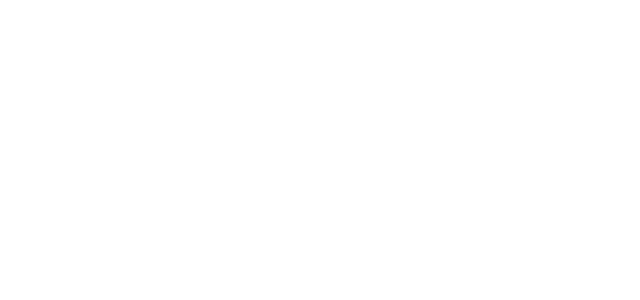
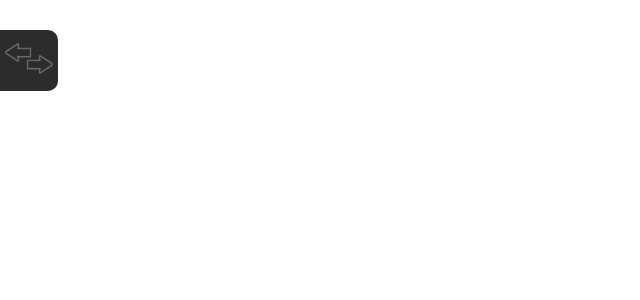
Before and after one commit to ParvizAzeroglu/Trip-at, a React (Vite) app: page /app in a window 1280 px wide. Shown: the top 300 px of the page, without its empty margins (0-640 px from the left). Built offline with nearby package versions, Linux system fonts and the light colour scheme.

Commit message:
Sidebar added

```diff
--- /dev/null
+++ b/src/components/Map.tsx
@@ -0,0 +1,5 @@
+const Map = () => {
+  return <div>Map</div>;
+};
+
+export default Map;
--- /dev/null
+++ b/src/components/Sidebar.tsx
@@ -0,0 +1,47 @@
+import { useEffect, useRef, useState } from "react";
+import styles from "../styles/Sidebar.module.css";
+
+const Sidebar = () => {
+  const [active, setActive] = useState<boolean>(false);
+  const sideButtonRef = useRef(null);
+  const sideContainerRef = useRef(null);
+
+  useEffect(() => {
+    const handleClickOutside = (event) => {
+      if (
+        sideContainerRef.current &&
+        !sideContainerRef.current.contains(event.target) &&
+        sideButtonRef.current &&
+        !sideContainerRef.current.contains(event.target)
+      ) {
+        setActive(false);
+      }
+    };
+
+    document.addEventListener("click", handleClickOutside);
+    return () => {
+      document.removeEventListener("click", handleClickOutside);
+    };
+  }, []);
+
+  const handleClick = () => {
+    setActive((prev) => !prev);
+  };
+  return (
+    <div
+      className={`${styles.sidebar} ${active ? "sidebar-active" : ""}`}
+      ref={sideContainerRef}
+    >
+      <button
+        className={styles.toggle}
+        onClick={handleClick}
+        ref={sideButtonRef}
+      >
+        <img src="./src/assets/two-way-arrow.png" alt="" />
+      </button>
+      <div className="sidebar-body"></div>
+    </div>
+  );
+};
+
+export default Sidebar;
--- a/src/index.css
+++ b/src/index.css
@@ -8,6 +8,7 @@
 
   --text-color: rgba(255, 255, 255, 0.87);
   --background-color: #242424;
+  --secondary-bg: #2c2c2c;
   --primary-color: #a2d2ff;
   --secondary-color: #00bc5f;
 
@@ -24,10 +25,10 @@
   transition: all 0.3s;
 }
 
-body {
-  /* min-height: 100vh; */
-  /* background-color: var(-primary-color) !important; */
-}
+/* body {
+  min-height: 100vh;
+  background-color: var(-primary-color) !important;
+} */
 
 a {
   text-decoration: none;
--- a/src/pages/AppPage.tsx
+++ b/src/pages/AppPage.tsx
@@ -1,8 +1,15 @@
 // import React from "react";
+import Map from "../components/Map";
+import Sidebar from "../components/Sidebar";
 import styles from "../styles/AppPage.module.css";
 
 const AppPage = () => {
-  return <div className={styles.container}>AppPage</div>;
+  return (
+    <div className={styles.container}>
+      <Sidebar />
+      <Map />
+    </div>
+  );
 };
 
 export default AppPage;
--- a/src/styles/AppPage.module.css
+++ b/src/styles/AppPage.module.css
@@ -0,0 +1,5 @@
+.container {
+  overscroll-behavior-y: none;
+  /* position: relative;
+  display: flex; */
+}
--- /dev/null
+++ b/src/styles/Sidebar.module.css
@@ -0,0 +1,36 @@
+.sidebar {
+  min-height: 100vh;
+  background-color: var(--secondary-bg);
+  max-width: 35vw;
+  position: relative;
+  /* display: fixed; */
+  transform: translateX(-100%);
+  z-index: 100;
+}
+
+.toggle {
+  position: absolute;
+  top: 30px;
+  right: 0;
+  transform: translateX(100%);
+  background-color: var(--secondary-bg);
+  border-radius: 0px 10px 10px 0px;
+  padding: 5px;
+}
+
+.toggle > img {
+  height: 48px;
+}
+
+@media screen and (max-width: 768px) {
+  .sidebar {
+    max-width: 80vw;
+  }
+}
+
+:global(.sidebar-active) {
+  transform: translateX(0) !important;
+}
+
+.sidebar-body {
+}
```
Also changed, not shown: src/assets/close.png (added), src/assets/two-way-arrow.png (added).
